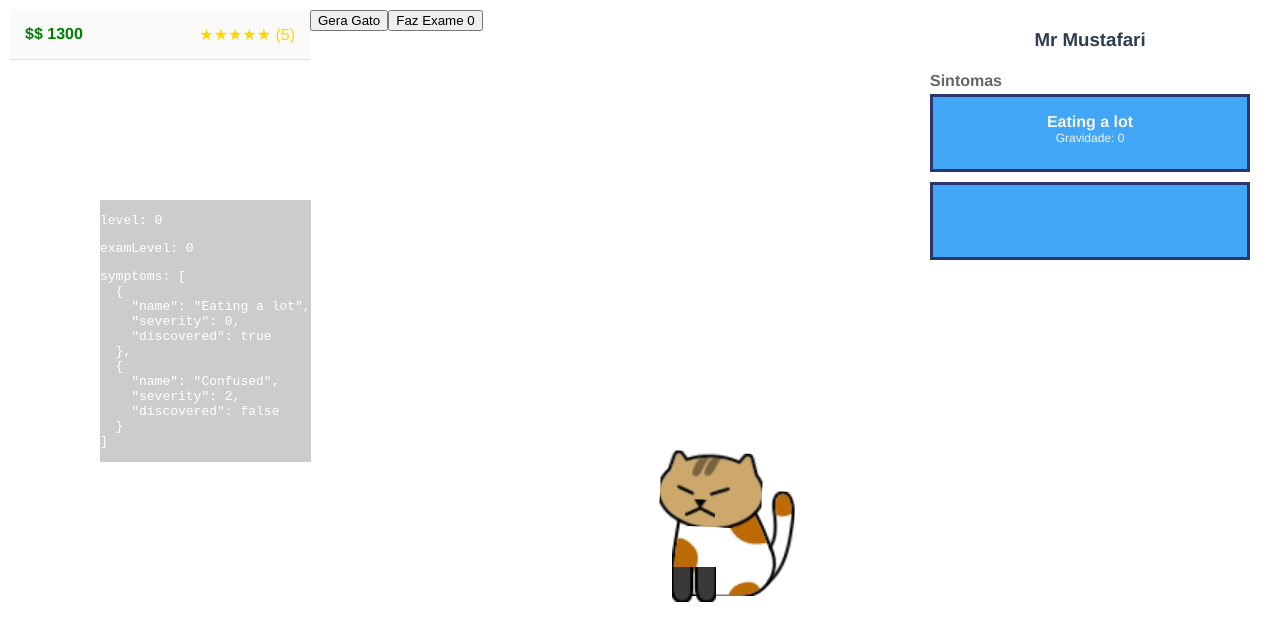
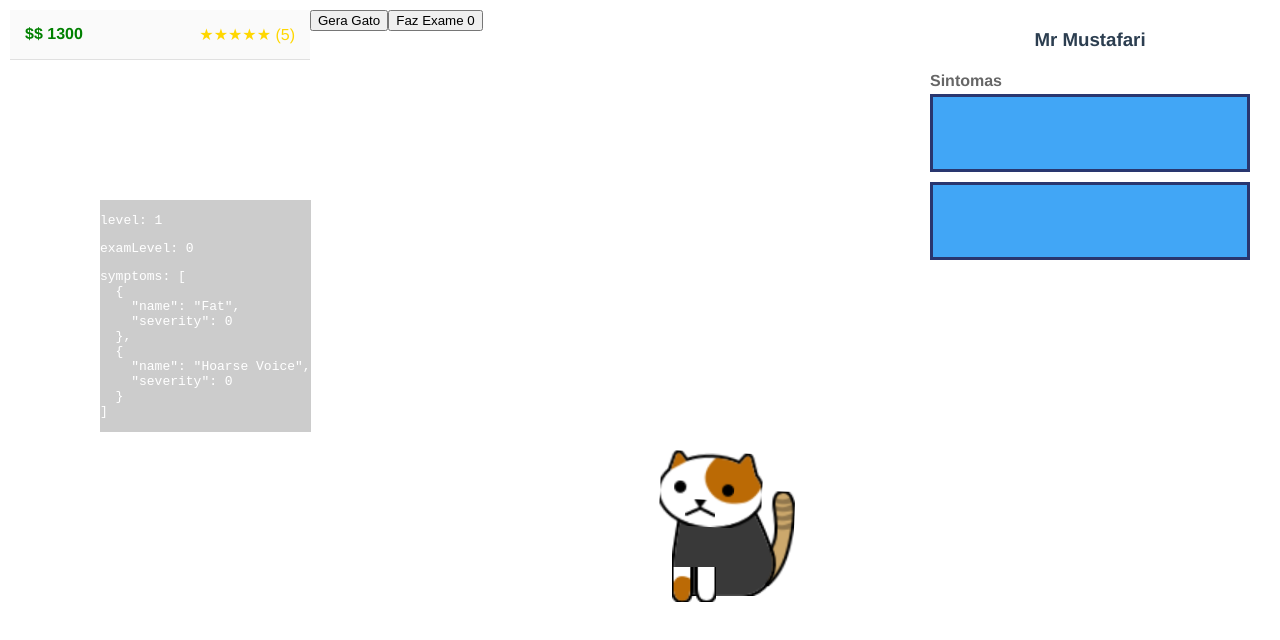
Before and after one commit to spacetimelabs/gamejam-v0, a Vue app: page / in a window 1280 px wide. Shown: the top 640 px of the page. Built offline with nearby package versions, Linux system fonts and the light colour scheme.

Commit message:
Added things

```diff
--- a/src/App.vue
+++ b/src/App.vue
@@ -37,7 +37,7 @@ export default {
   name: "app",
   data: () => ({
     cash: 1000,
-    level: 0,
+    level: 1,
     cat: null,
     examLevel: 0,
     symptoms: []
@@ -63,11 +63,10 @@ export default {
     doExam() {
       this.level += 1;
       this.cash -= EXAMS_PRICE[this.examLevel];
-      for (let s of this.symptoms) {
-        if (s.severity <= this.examLevel + 1) {
-          s.discovered = true;
-        }
-      }
+
+      this.symptoms = this.symptoms.map(s => {
+          return {...s, discovered: s.severity <= this.examLevel}
+      });
       this.examLevel += 1;
     }
   },
--- a/src/symptoms.js
+++ b/src/symptoms.js
@@ -5,36 +5,33 @@ const SEVERITY_MEDIUM = 1;
 const SEVERITY_HIGH = 2;
 const SEVERITY_CRITICAL = 3;
 
-const SYMPTOMS = {
-    LOW: [
+const SYMPTOMS = [
+//    LOW
       {name: "Loud", severity: SEVERITY_LOW},
       {name: "Angry", severity: SEVERITY_LOW},
       {name: "Fat", severity: SEVERITY_LOW},
       {name: "Hair Ball", severity: SEVERITY_LOW},
       {name: "Hoarse Voice", severity: SEVERITY_LOW},
       {name: "Eating a lot", severity: SEVERITY_LOW},
-      {name: "Sad", severity: SEVERITY_LOW}],
-
-    MEDIUM: [
+      {name: "Sad", severity: SEVERITY_LOW},
+//    MEDIUM
       {name: "Not Eating", severity: SEVERITY_MEDIUM},
       {name: "Lazy", severity: SEVERITY_MEDIUM},
       {name: "Sneazing", severity: SEVERITY_MEDIUM},
       {name: "Hair Loss", severity: SEVERITY_MEDIUM},
       {name: "Weight Loss", severity: SEVERITY_MEDIUM},
-      {name: "Fleas", severity: SEVERITY_MEDIUM}],
-
-    HIGH: [
+      {name: "Fleas", severity: SEVERITY_MEDIUM},
+//    HIGH
       {name: "Pain", severity: SEVERITY_HIGH},
       {name: "Confused", severity: SEVERITY_HIGH},
       {name: "Fever", severity: SEVERITY_HIGH},
       {name: "Diarrhea", severity: SEVERITY_HIGH},
-      {name: "Vomit", severity: SEVERITY_HIGH}],
-
-    CRITICAL: [
+      {name: "Vomit", severity: SEVERITY_HIGH},
+//    CRITICAL
       {name: "Injury", severity: SEVERITY_CRITICAL},
       {name: "Parasites", severity: SEVERITY_CRITICAL},
-      {name: "Infection", severity: SEVERITY_CRITICAL}]
-}
+      {name: "Infection", severity: SEVERITY_CRITICAL}
+]
 
 const TREATMENTS = [
     {name: "Flu Shot", SYMP: ["Infection", "Hair Loss", "Vomit", "Sneazing", "Fever"], price: 180},
@@ -50,6 +47,14 @@ const TREATMENTS = [
     {name: "Breathing Mask", SYMP: ["Sneazing", "Hair Ball"], price: 25}
 ]
 
+const generateRandomSymptons = (level) => {
+    var maxPrice = 15 + level*5
+    var treats = TREATMENTS.filter((t)=>t.price <= maxPrice);
+    var selected = utils.randomFromList(treats);
+    return JSON.parse(JSON.stringify(SYMPTOMS.filter(s => selected.SYMP.indexOf(s.name) != -1)));
+};
+
+/*
 const generateRandomSymptons = level => {
   var n = Math.ceil(level / 4);
   if (n < 2) n = 2;
@@ -74,6 +79,7 @@ const generateRandomSymptons = level => {
 
   return symptons;
 };
+*/
 
 export default {
   generateRandomSymptons: generateRandomSymptons
```
